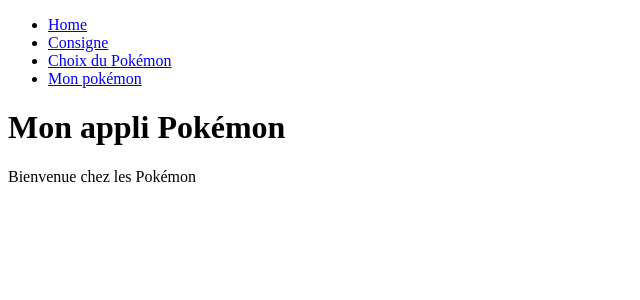
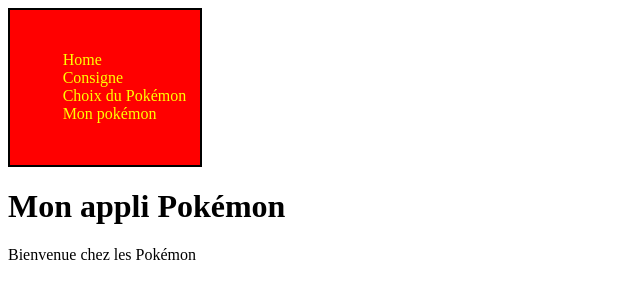
Before and after one commit to Emilie-Cou/MonAppPokemon, an Angular app: page /home in a window 1280 px wide. Shown: the top 300 px of the page, without its empty margins (0-640 px from the left). Built offline with nearby package versions, Linux system fonts and the light colour scheme.

Commit message:
reglage affichage

```diff
--- a/src/app/navbar/navbar.component.html
+++ b/src/app/navbar/navbar.component.html
@@ -1,6 +1,8 @@
+<nav>
     <ul>
         <li><a routerLink="home">Home</a></li>
         <li><a routerLink="consigne">Consigne</a></li>
         <li><a routerLink="pokeChoice">Choix du Pokémon</a></li>
         <li><a routerLink="pokeDetails">Mon pokémon</a></li>
     </ul>
+</nav>
--- a/src/app/navbar/navbar.component.scss
+++ b/src/app/navbar/navbar.component.scss
@@ -0,0 +1,16 @@
+nav {
+    background-color: red;
+    min-height: 100%;
+    width: 165px;
+    padding: 2% 1%;
+    border: 2px solid black;
+}
+
+a {
+    text-decoration: none;
+    color: yellow;
+}
+
+li {
+    list-style: none;
+}
--- a/src/app/pokemon-details/pokemon-details.component.html
+++ b/src/app/pokemon-details/pokemon-details.component.html
@@ -1,13 +1,13 @@
 <h1>Voici ton pokémon</h1>
 
 <div>
-    <p>Nom :  </p>
-    <p>Id :  </p>
-    <p>Type :  </p>
-    <p>Numéro d'ordre :  </p>
-    <p>Taille :  </p>
-    <p>Poids :  </p>
-    <p>Expérience de base :  </p>
-    <p>Perso par défaut :  </p>
-    <p>Statisqtiques :  </p>
+    <p>Nom : {{monPoke.name}} </p>
+    <p>Id : {{monPoke.id}} </p>
+    <p>Type : {{monPoke.type}} </p>
+    <p>Numéro d'ordre : {{monPoke.order}} </p>
+    <p>Taille : {{monPoke.height}} </p>
+    <p>Poids : {{monPoke.weight}} </p>
+    <p>Expérience de base : {{monPoke.base_experience}} </p>
+    <p>Perso par défaut : {{monPoke.is_default ? 'Oui' : 'Non'}} </p>
+    <p>Statistiques : {{monPoke.statistique}} </p>
 </div>
--- a/src/app/pokemon-details/pokemon-details.component.ts
+++ b/src/app/pokemon-details/pokemon-details.component.ts
@@ -17,8 +17,21 @@
   ) {}
 
   ngOnInit () {
-    this._nomPokeService.getById(0).subscribe({
-
+    this._nomPokeService.getById(25).subscribe({
+      next : (data) => {
+        this.monPoke = {
+          name : data.name,
+          id : data.id,
+          type : data.type,
+          order : data.order,
+          height : data.height,
+          weight : data.weight,
+          base_experience : data.base_experience,
+          is_default : data.is_default,
+          statistique : data.statistique,
+        }
+        console.log(this.monPoke);
+      }
     })
   }
 
```
Lines whose indentation alone changed are shown as unchanged.
